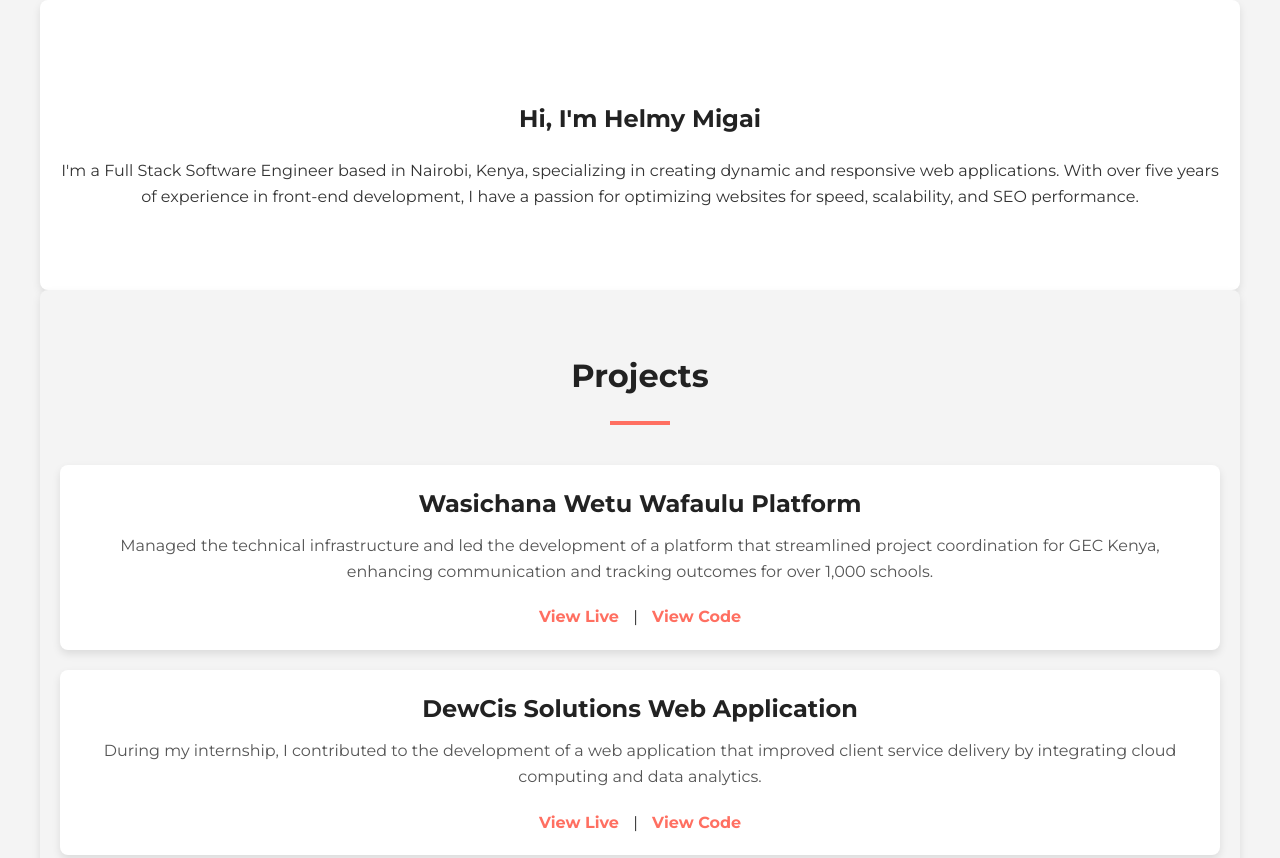
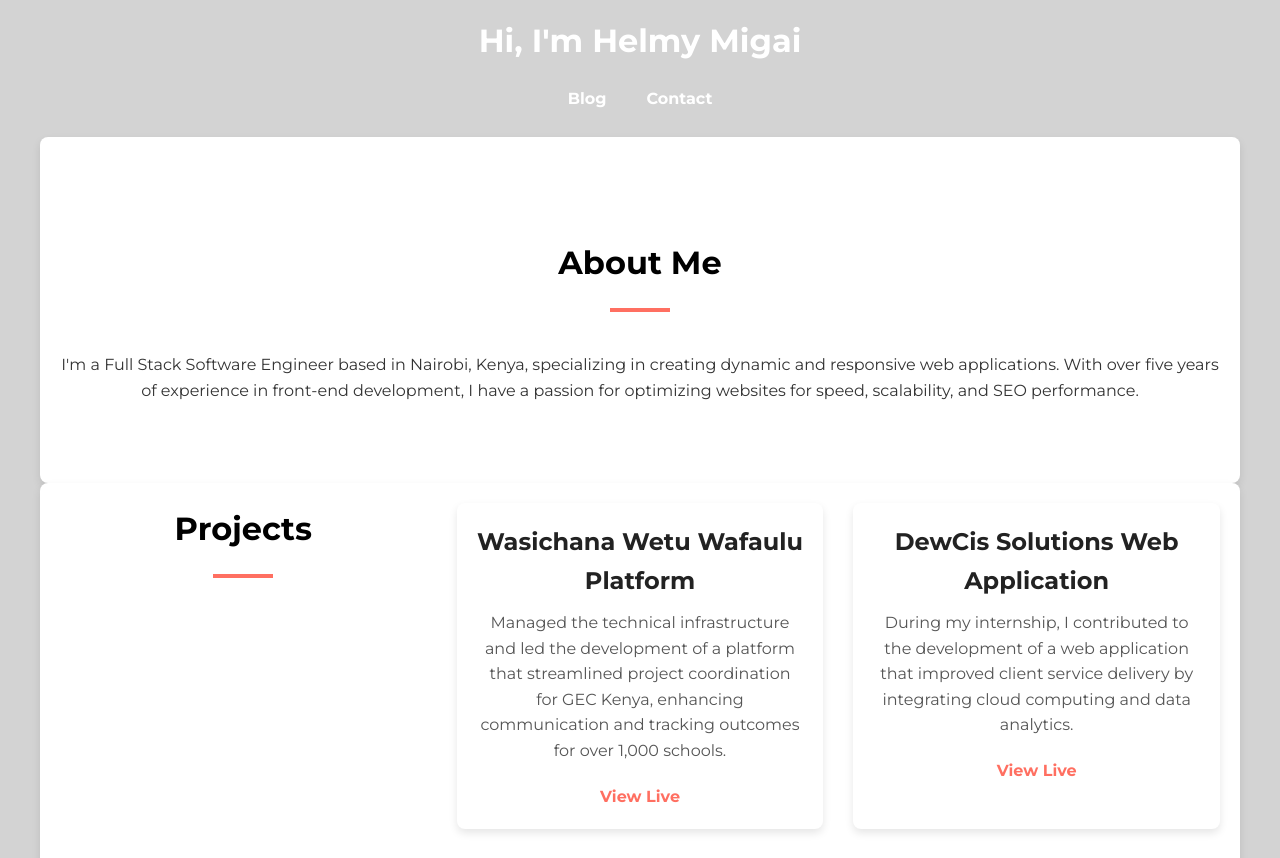
Before and after one commit to HelmyMigai/my-portfolio, a plain HTML site: page index.html in a window 1280 px wide. Shown: the top 858 px of the page. Drawn offline with Linux system fonts and the light colour scheme.

Commit message:
updated  the css file

```diff
--- a/index.html
+++ b/index.html
@@ -9,8 +9,15 @@
 </head>
 
 <body>
+    <header>
+        <h1>Hi, I'm Helmy Migai</h1>
+        <nav>
+            <a href="#blog">Blog</a>
+            <a href="#contact">Contact</a>
+        </nav>
+    </header>
     <section id="about">
-        <h1>Hi, I'm Helmy Migai</h1>
+        <h2>About Me</h2>
         <p>I'm a Full Stack Software Engineer based in Nairobi, Kenya, specializing in creating dynamic and responsive
             web
             applications. With over five years of experience in front-end development, I have a passion for optimizing
@@ -22,13 +29,13 @@
             <h3>Wasichana Wetu Wafaulu Platform</h3>
             <p>Managed the technical infrastructure and led the development of a platform that streamlined project
                 coordination for GEC Kenya, enhancing communication and tracking outcomes for over 1,000 schools.</p>
-            <a href="#" target="_blank">View Live</a> | <a href="#" target="_blank">View Code</a>
+            <a href="https://keshokenya.org/project?project=10" target="_blank">View Live</a>
         </div>
         <div class="project">
             <h3>DewCis Solutions Web Application</h3>
             <p>During my internship, I contributed to the development of a web application that improved client service
                 delivery by integrating cloud computing and data analytics.</p>
-            <a href="#" target="_blank">View Live</a> | <a href="#" target="_blank">View Code</a>
+            <a href="https://www.dewcis.com/" target="_blank">View Live</a>
         </div>
     </section>
     <section id="skills">
@@ -39,6 +46,24 @@
             <li>Cloud Computing: AWS, Office 365</li>
             <li>Project Management: Agile Methodologies, Jira, Confluence</li>
         </ul>
+    </section>
+    <section id="blog">
+        <h2>Blog/Case Studies</h2>
+        <div class="post">
+            <h3>Optimizing Web Performance for E-commerce Platforms</h3>
+            <p>A deep dive into how I improved load times and SEO rankings for an e-commerce website using React and
+                server-side rendering.</p>
+            <a href="https://useamp.com/blog/10-ecommerce-website-optimization-tips-for-performance">Read More</a>
+        </div>
+        <div class="post">
+            <h3>Case Study: Implementing Agile Methodologies in Remote Teams</h3>
+            <p>An exploration of how Agile practices enhanced collaboration and productivity during my role as a
+                Technical
+                Project Coordinator.</p>
+            <a
+                href="https://revstarconsulting.com/blog/agile-methodology-and-remote-teams-tips-for-successful-collaboration">Read
+                More</a>
+        </div>
     </section>
     <section id="contact">
         <h2>Contact</h2>
@@ -105,22 +130,7 @@
         </section>
 
     </section>
-    <section id="blog">
-        <h2>Blog/Case Studies</h2>
-        <div class="post">
-            <h3>Optimizing Web Performance for E-commerce Platforms</h3>
-            <p>A deep dive into how I improved load times and SEO rankings for an e-commerce website using React and
-                server-side rendering.</p>
-            <a href="#">Read More</a>
-        </div>
-        <div class="post">
-            <h3>Case Study: Implementing Agile Methodologies in Remote Teams</h3>
-            <p>An exploration of how Agile practices enhanced collaboration and productivity during my role as a
-                Technical
-                Project Coordinator.</p>
-            <a href="#">Read More</a>
-        </div>
-    </section>
+
     <footer>
         <p>
             Coded by
--- a/src/styles.css
+++ b/src/styles.css
@@ -8,15 +8,34 @@
 body {
   font-family: "Montserrat", Arial, sans-serif;
   line-height: 1.6;
-  background-color: #f4f4f4;
+  background-color: #d3d3d3;
   color: #333;
 }
 
-h1,
+nav {
+  display: flex;
+  justify-content: center;
+  margin-top: 10px;
+}
+
+nav a {
+  color: white;
+  text-decoration: none;
+  padding: 10px 20px;
+  font-weight: bold;
+}
+
+nav a:hover {
+  background: #ff6f61;
+  border-radius: 5px;
+}
+h1 {
+  color: #fff;
+}
 h2,
 h3 {
   margin-bottom: 20px;
-  color: #222;
+  color: #000000;
 }
 
 p {
@@ -25,11 +44,11 @@ p {
 
 /* Header and Navigation */
 header {
-  background-color: #333;
+  background-color: #d3d3d3;
   color: #fff;
-  padding: 20px;
+  padding: 15px;
   text-align: center;
-  position: sticky;
+  position: unset;
   top: 0;
   z-index: 1000;
 }
@@ -77,7 +96,12 @@ section {
 #skills,
 #contact,
 #blog {
-  background-color: #f4f4f4;
+  background-color: #fff;
+  display: grid;
+  grid-template-columns: repeat(auto-fit, minmax(150px, 1fr));
+  gap: 30px;
+  padding: 20px;
+  list-style: none;
 }
 
 h2 {
@@ -320,7 +344,7 @@ button .svg-wrapper-1 {
 
 /* Footer */
 footer {
-  background-color: #333;
+  background-color: #d3d3d3;
   color: #fff;
   text-align: center;
   padding: 20px;
```
